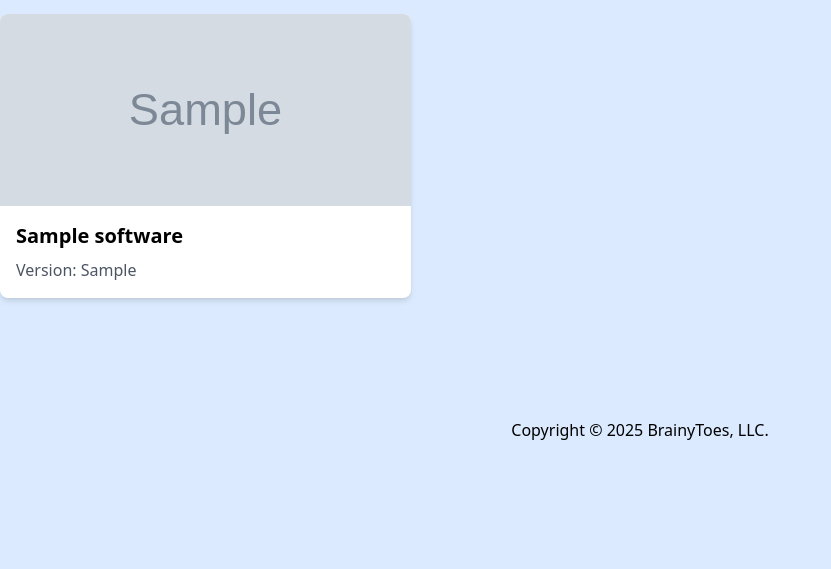
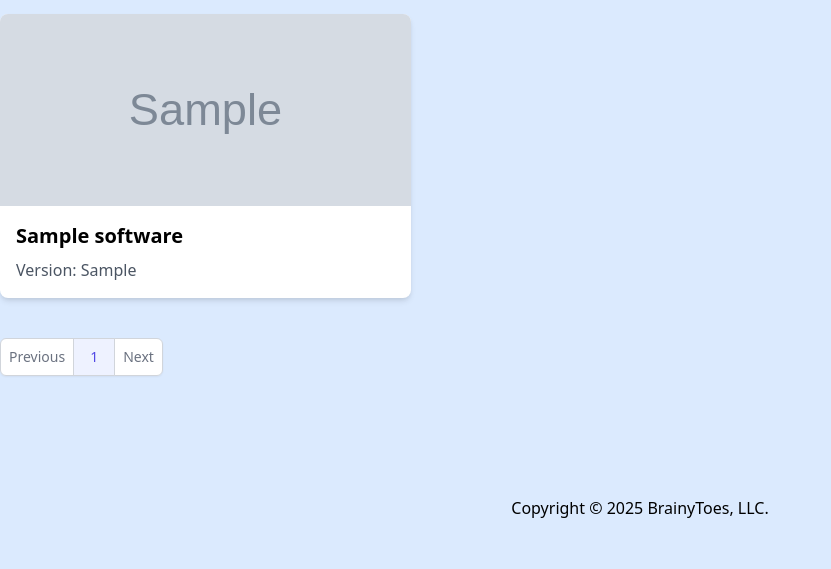
Before and after one commit to kalosius/brainytoes, a Django app: page /software/ in a window 1280 px wide. Shown: the part 231-800 px from the top of the page, without its empty margins (0-831 px from the left). Run offline with Django 5.2, Linux system fonts and the light colour scheme; a user stored in the database is signed in; tables that the repository leaves empty hold one stand-in row (values such as "Sample post"); grey boxes marked "Sample" are stand-in pictures.

Commit message:
pagination for software

```diff
--- a/mubsapp/templates/software.html
+++ b/mubsapp/templates/software.html
@@ -29,5 +29,38 @@
             </div>
             {% endfor %}
         </div>
+        <div class="mt-10">
+            <nav class="relative z-0 inline-flex rounded-md shadow-sm -space-x-px" aria-label="Pagination">
+                {% if software_list.has_previous %}
+                <a href="?page={{ software_list.previous_page_number }}" class="relative inline-flex items-center px-2 py-2 rounded-l-md border border-gray-300 bg-white text-sm font-medium text-gray-500 hover:bg-gray-50">
+                    Previous
+                </a>
+                {% else %}
+                <span class="relative inline-flex items-center px-2 py-2 rounded-l-md border border-gray-300 bg-white text-sm font-medium text-gray-500">
+                    Previous
+                </span>
+                {% endif %}
+                {% for num in software_list.paginator.page_range %}
+                {% if software_list.number == num %}
+                <span class="relative inline-flex items-center px-4 py-2 border border-gray-300 bg-indigo-50 text-sm font-medium text-indigo-600">
+                    {{ num }}
+                </span>
+                {% else %}
+                <a href="?page={{ num }}" class="relative inline-flex items-center px-4 py-2 border border-gray-300 bg-white text-sm font-medium text-gray-500 hover:bg-gray-50">
+                    {{ num }}
+                </a>
+                {% endif %}
+                {% endfor %}
+                {% if software_list.has_next %}
+                <a href="?page={{ software_list.next_page_number }}" class="relative inline-flex items-center px-2 py-2 rounded-r-md border border-gray-300 bg-white text-sm font-medium text-gray-500 hover:bg-gray-50">
+                    Next
+                </a>
+                {% else %}
+                <span class="relative inline-flex items-center px-2 py-2 rounded-r-md border border-gray-300 bg-white text-sm font-medium text-gray-500">
+                    Next
+                </span>
+                {% endif %}
+            </nav>
+        </div>
     </div>
 {% endblock %}
--- a/mubsapp/views.py
+++ b/mubsapp/views.py
@@ -59,7 +59,7 @@ def books_view(request):
         Q(author__icontains=query) |
         Q(isbn__icontains=query)
     )
-    paginator = Paginator(books_list, 5)  # Show 10 books per page
+    paginator = Paginator(books_list, 2)  # Show 10 books per page
     page_number = request.GET.get('page')
     books = paginator.get_page(page_number)
     return render(request, 'books.html', {'books': books})
@@ -72,7 +72,13 @@ def software_view(request):
         software_list = Software.objects.filter(category_id=selected_category_id)
     else:
         software_list = Software.objects.all()
-    return render(request, 'software.html', {'categories': categories, 'software_list': software_list})
+    paginator = Paginator(software_list, 2)  # Show 10 software per page.
+    page_number = request.GET.get('page')
+    page_obj = paginator.get_page(page_number)
+    return render(request, 'software.html', {
+        'categories': categories,
+        'software_list': page_obj,
+    })
 
 @login_required
 def tutorials(request):
```
